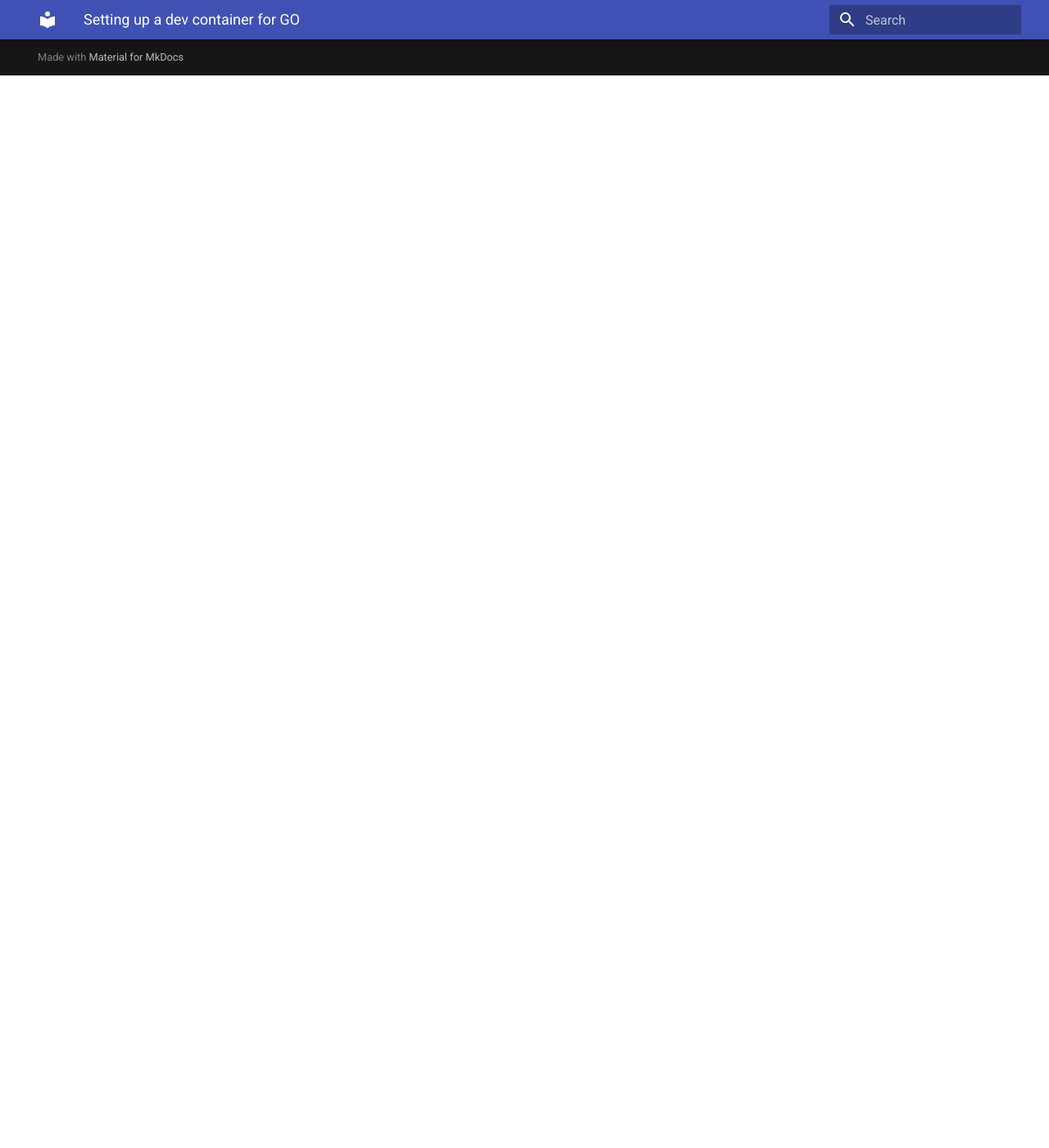
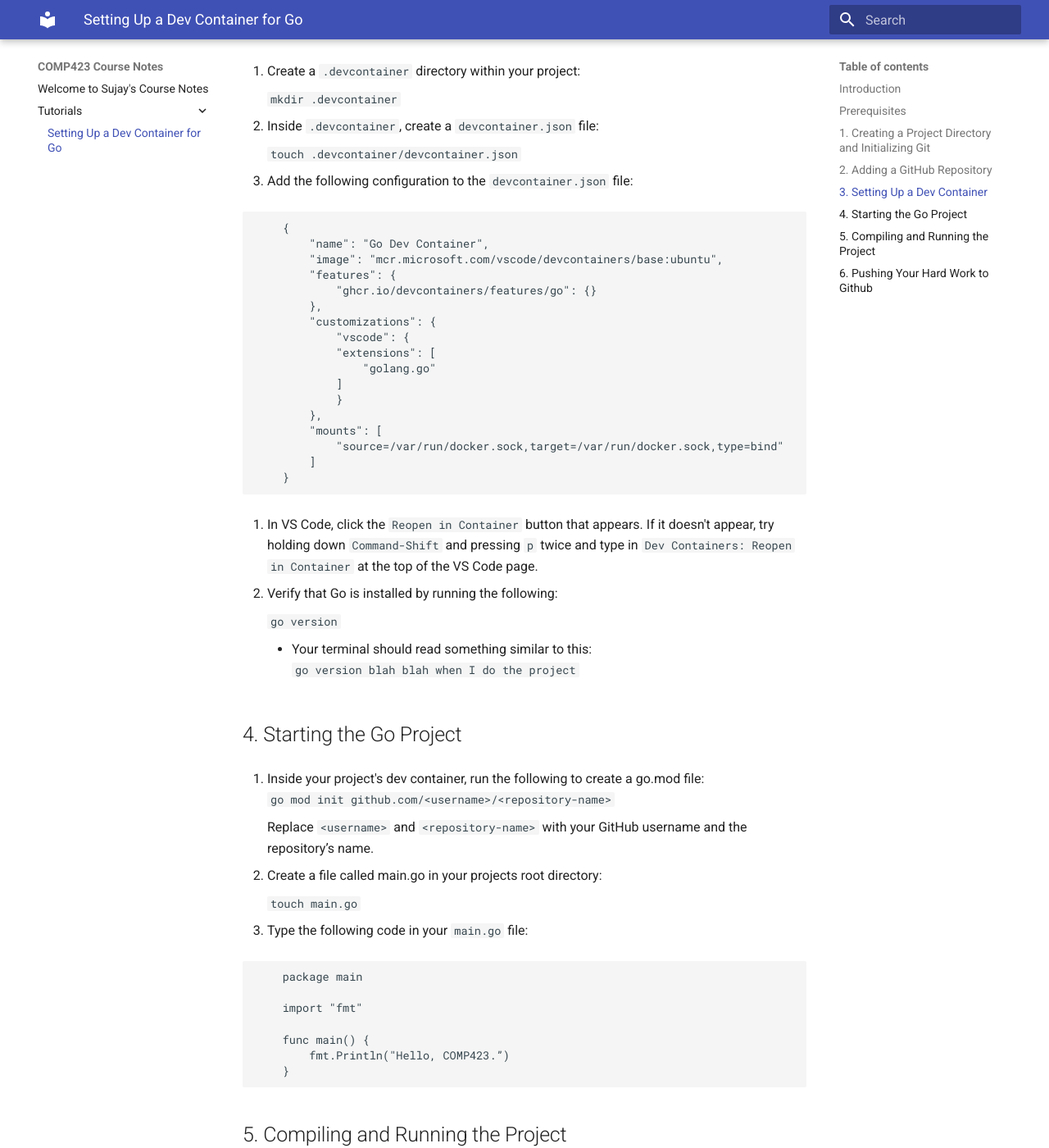
Before and after one commit to SUJP123/comp423-course-notes, an MkDocs documentation site: the page built from docs/tutorials/go-setup.md, in a window 1280 px wide and 1400 px high, scrolled down 1308 px. Shown: the whole window at 82% size. Built offline with MkDocs 1.6.1 and Material for MkDocs 9.7.7, drawn with Linux system fonts in a browser that asks for light colours; some of the changed text lies outside the part shown.

Commit message:
Add go tutorial

````diff
--- a/docs/tutorials/go-setup.md
+++ b/docs/tutorials/go-setup.md
@@ -1,4 +1,151 @@
-# Setting up a dev container for GO
+# Setting Up a Dev Container for Go
 
-* Primary author: [Sujay Patel>](https://github.com/SUJP123)
-* Reviewer: [Ansh Desai](https://github.com/anshdesai04)
+- **Primary Author:** [Sujay Patel](https://github.com/SUJP123)
+- **Reviewer:** [Ansh Desai](https://github.com/anshdesai04)
+
+---
+
+## Introduction
+
+This guide walks you through setting up a basic Go project while using a development container and a Git repository. This project assumes no prior experience to actually using Go and will serve as a beginner friendly tutorial in which the goal is to simply print “Hello, COMP423.”
+
+## Prerequisites
+
+Ensure the following tools are installed before starting:
+
+1. [VS Code](https://code.visualstudio.com/docs/setup/setup-overview)
+    - [VS Code Dev Containers Extension](https://marketplace.visualstudio.com/items?itemName=ms-vscode-remote.remote-containers)
+2. [Docker](https://docs.docker.com/desktop/setup/install/mac-install/)
+3. [Git](https://git-scm.com/book/en/v2/Getting-Started-Installing-Git)
+
+Once you have these tools, you’re ready to begin!
+
+## 1. Creating a Project Directory and Initializing Git
+
+1. Open your terminal and run the following commands with your desired project name (here we use "hello-comp"):
+
+
+    `mkdir hello-comp`
+    `cd hello-comp`
+    `git init`
+
+2. Open your project in VS Code to proceed with the tutorial.
+
+## 2. Adding a GitHub Repository
+
+1. On GitHub, create a new remote repository with public visibility.
+2. In your project terminal, link the local repository to GitHub:
+
+```
+    git remote add origin https://github.com/<username>/<repository-name>
+```
+
+Replace `<username>` and `<repository-name>` with your GitHub username and the repository’s name.
+
+## 3. Setting Up a Dev Container
+
+ 1. Create a `.devcontainer` directory within your project:
+
+    `mkdir .devcontainer`
+
+ 2. Inside `.devcontainer`, create a `devcontainer.json` file:
+
+    `touch .devcontainer/devcontainer.json`
+
+ 3. Add the following configuration to the `devcontainer.json` file:
+
+```
+    {
+        "name": "Go Dev Container",
+        "image": "mcr.microsoft.com/vscode/devcontainers/base:ubuntu",
+        "features": {
+            "ghcr.io/devcontainers/features/go": {}
+        },
+        "customizations": {
+            "vscode": {
+            "extensions": [
+                "golang.go"
+            ]
+            }
+        },
+        "mounts": [
+            "source=/var/run/docker.sock,target=/var/run/docker.sock,type=bind"
+        ]
+    }
+```
+ 4. In VS Code, click the `Reopen in Container` button that appears. If it doesn't appear,
+ try holding down `Command-Shift` and pressing `p` twice and type in `Dev Containers: Reopen in Container` at the top of the VS Code page.
+
+ 5. Verify that Go is installed by running the following:
+
+    `go version`
+
+    - Your terminal should read something similar to this:
+    `go version blah blah when I do the project`
+
+## 4. Starting the Go Project
+
+1. Inside your project's dev container, run the following to create a go.mod file:
+    `go mod init github.com/<username>/<repository-name>`
+
+    Replace `<username>` and `<repository-name>` with your GitHub username and the repository’s name.
+
+2. Create a file called main.go in your projects root directory:
+
+    `touch main.go`
+
+3. Type the following code in your `main.go` file:
+
+```
+    package main
+
+    import "fmt"
+
+    func main() {
+        fmt.Println("Hello, COMP423.”)
+    }
+```
+
+## 5. Compiling and Running the Project
+
+1. Compile the project and run the executable file with the following command:
+
+    `go run main.go`
+
+    The `run` command will compile and execute the code without additionally creating a binary file. It is the equivalent to running `go build -o <file-name>` and `./<file-name>` without having to create `<file-name>` itself. You may think of the `go build` command as similar to `gcc` as they both function to compile code into an executable file.
+
+2. So alternatively, you may run the following commands:
+
+    `go build -o "go-project"`
+
+    `./go-project`
+
+3. You should see the following output:
+
+    `Hello, COMP423.`
+
+## 6. Pushing Your Hard Work to Github
+
+1. Configure your username and password for git if not done already:
+
+    `git config user.name --global "your-github-username"`
+    `git config user.email --global "your-email"`
+
+2. Add a `README` file if desired:
+
+    `echo "My First Go Project" > README.md`
+
+3. Stage your files:
+
+    `git add .`
+
+4. Commit your staged files:
+
+    `git commit -m "your-commit-message"`
+
+5. Push your files:
+
+    `git push --set-upstream origin main`
+
+
+Congrats on completing your first Go Project!
````
